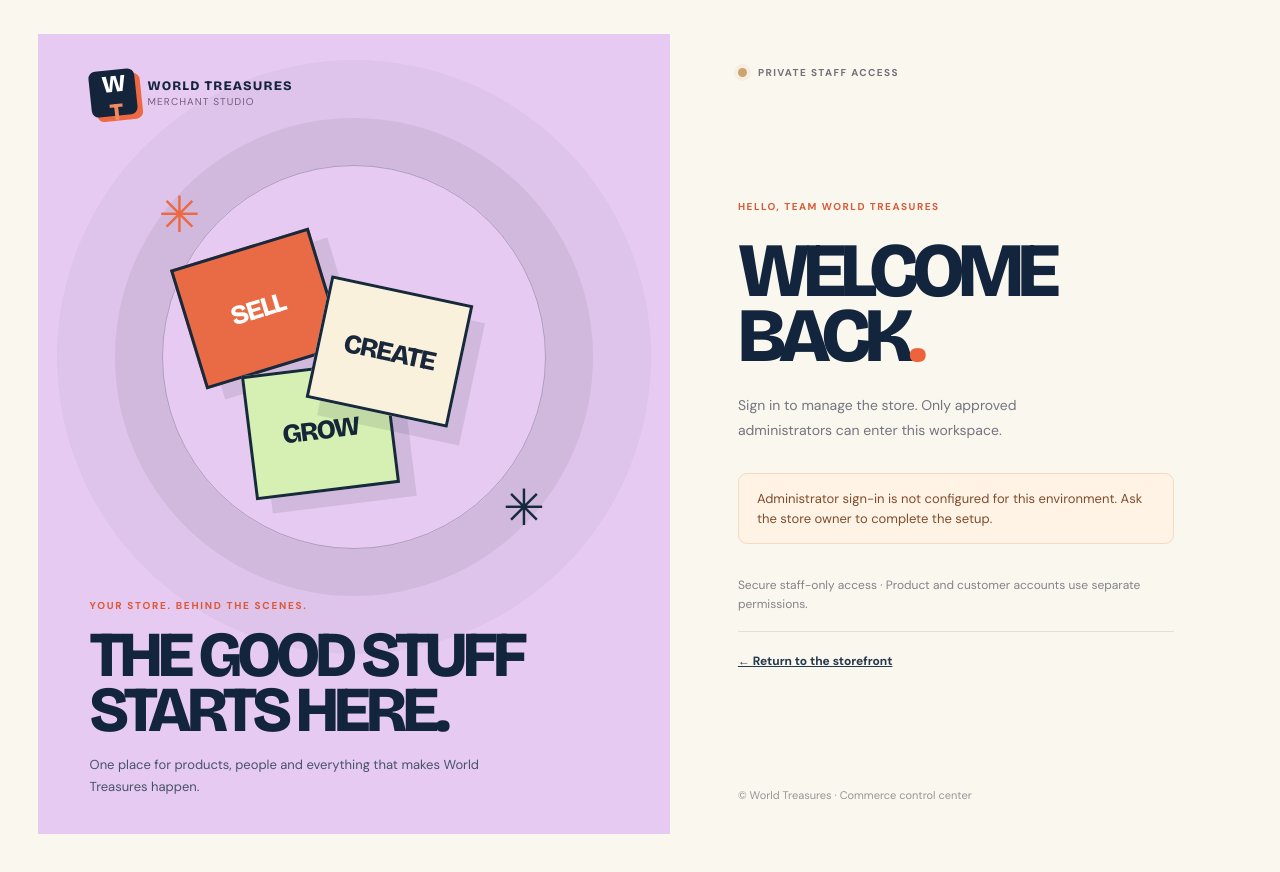
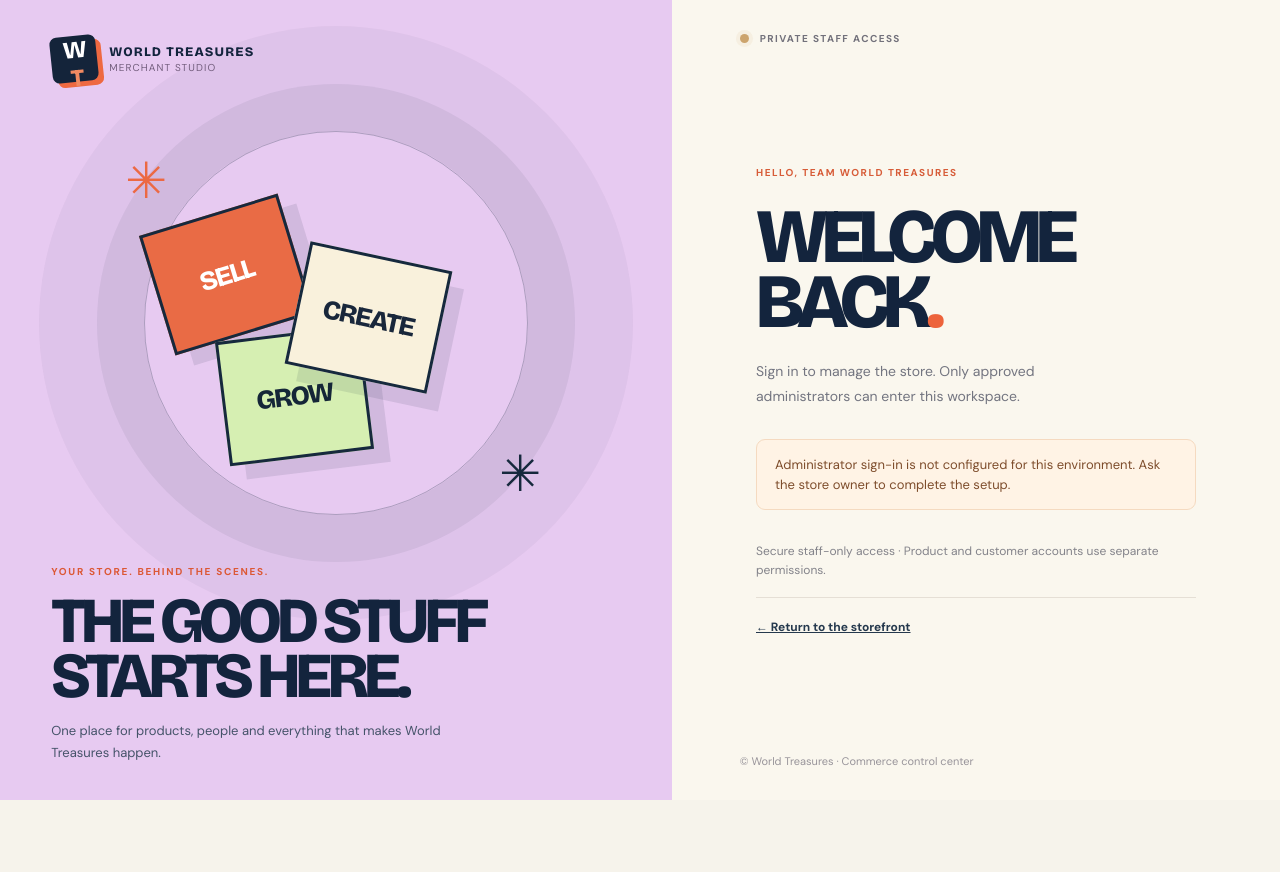
Before and after one commit to abdullahsaqibb/world-treasures-prod, a Next.js app: page /admin/login in a window 1280 px wide. Shown: the top 872 px of the page. After the commit the page ends 800 px from the top, so only its background shows below. Built offline with nearby package versions, Linux system fonts and the light colour scheme; no server answers.

Commit message:
fix(admin): allow full-bleed branded login for unauthenticated staff

```diff
--- a/src/app/admin/layout.tsx
+++ b/src/app/admin/layout.tsx
@@ -8,6 +8,6 @@ export default async function AdminLayout({children}:{children:React.ReactNode})
  const session=await auth();
  const ids=new Set((process.env.ADMIN_GITHUB_IDS??"").split(",").map(s=>s.trim()).filter(Boolean));
  const allowed=Boolean(session?.user?.id&&ids.has(session.user.id));
- if(!allowed)return <div className="wt-admin"><main className="wt-body">{children}</main></div>;
+ if(!allowed)return <div className="wt-admin">{children}</div>;
  return <AdminFrame email={session?.user?.email}>{children}</AdminFrame>;
 }
```
